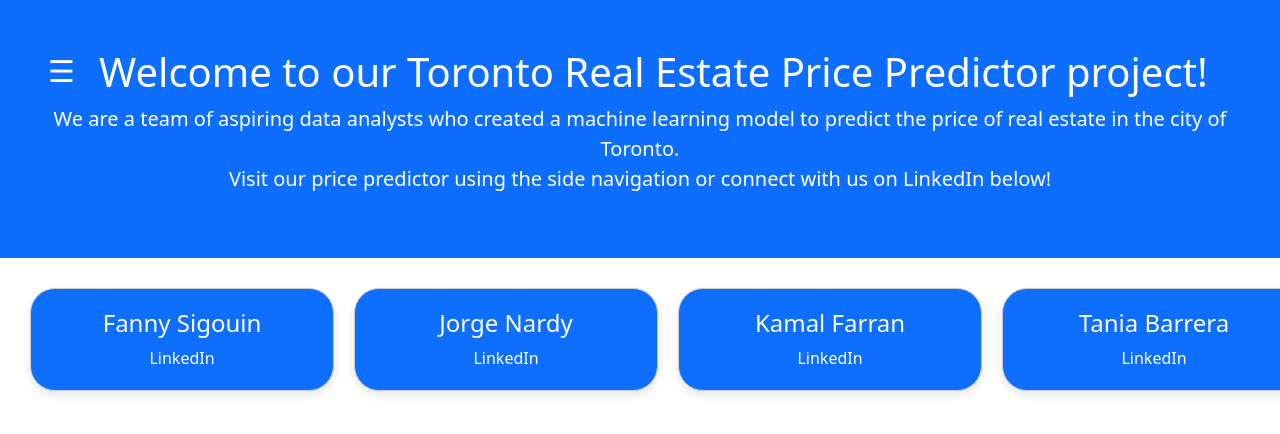
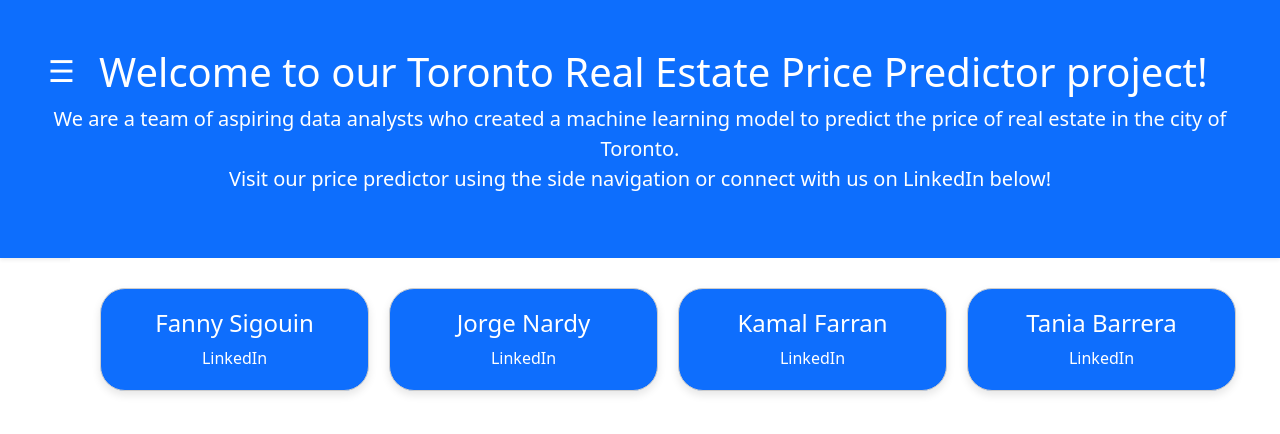
Before and after one commit to fannysigouin/project4, a Flask app: page /about in a window 1280 px wide. Shown: the top 434 px of the page. Run offline with Flask 3, Linux system fonts and the light colour scheme; some libraries are stand-ins or nearby versions.

Commit message:
add container class

```diff
--- a/deploy/templates/about.html
+++ b/deploy/templates/about.html
@@ -103,7 +103,7 @@
             Visit our price predictor using the side navigation or connect with us on LinkedIn below!<br/>
         </p>
     </div>
-    <div class="about-container">
+    <div class="about-container container">
         <div class="about-box">
             <h4 class="name">Fanny Sigouin</h4>
             <a href="https://www.linkedin.com/in/fannysigouin/" class="link" target="_blank">LinkedIn</a>
```
